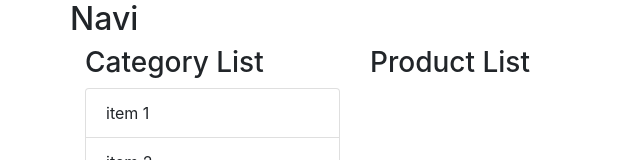
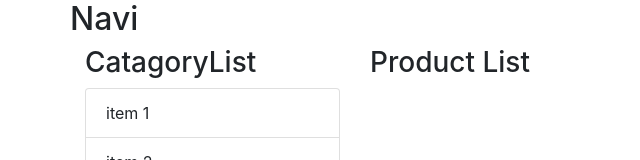
Before and after one commit to ozlemezgi/intro, a React (Create React App) app: page / in a window 1280 px wide. Shown: the top 160 px of the page, without its empty margins (0-640 px from the left). Built offline with nearby package versions, Linux system fonts and the light colour scheme.

Commit message:
props and encapsulation

```diff
--- a/src/App.js
+++ b/src/App.js
@@ -8,8 +8,8 @@ import {Container ,Row ,Col} from "reactstrap";
 
 
 function App() {
-  let titleProduct ="Product List" //bu da bir başka yazım şekli
-
+  let productInfo ={title:"Product List"} //bu da bir başka yazım şekli
+  let categoryInfo ={title:"CatagoryList"}
   return (
     // jsx yapısı ;
     <div>
@@ -20,8 +20,8 @@ function App() {
         </Row>
 
         <Row>
-          <Col xs ="3"><CatagoryList title="Category List"></CatagoryList></Col>
-          <Col xs ="9"> <ProductList title={titleProduct}></ProductList></Col>
+          <Col xs ="3"><CatagoryList info={categoryInfo}></CatagoryList></Col>
+          <Col xs ="9"> <ProductList info={productInfo}></ProductList></Col>
         </Row>
 
       </Container>
--- a/src/CatagoryList.js
+++ b/src/CatagoryList.js
@@ -10,7 +10,7 @@ export default class CatagoryList extends Component {
   render() {
     return (
       <div>
-        <h3>{this.props.title}</h3>
+        <h3>{this.props.info.title}</h3>
         {/* süslü parantez js kodu başlatmak için kullanılır */}
         <ListGroup>
           <ListGroupItem>item 1</ListGroupItem>
--- a/src/ProductList.js
+++ b/src/ProductList.js
@@ -4,7 +4,8 @@ export default class ProductList extends Component {
   render() {
     return (
       <div>
-        <h3>{this.props.title}</h3>
+        <h3>{this.props.info.title}</h3>
+
       </div>
     )
   }
```
